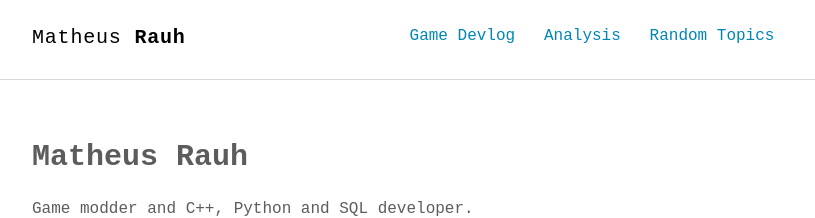
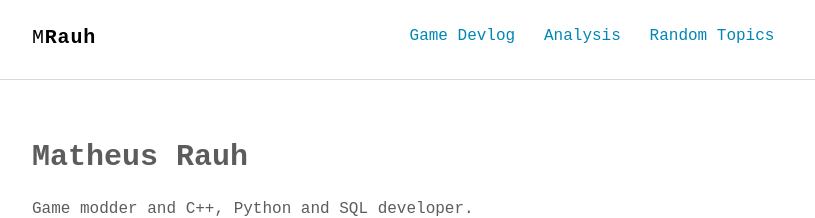
Before and after one commit to m-rauh/m-rauh.github.io, a Jekyll site: the page built from index.md, in a window 1280 px wide. Shown: the top 218 px of the page, without its empty margins (232-1047 px from the left). Built offline with Jekyll 4.4.1, drawn with Linux system fonts in a browser that asks for light colours; some web fonts are replaced.

Commit message:
Update _config.yml

```diff
--- a/_config.yml
+++ b/_config.yml
@@ -1,5 +1,5 @@
 # Site settings
-title_left    : "Matheus "
+title_left    : "M"
 title_right   : "Rauh" # default: ""
 description   : "Game development devlog, data analysis and random articles"
 keywords      : "Matheus, Abdo, Rauh, gamedev, devlog, data, analysis, situacionism"
```
